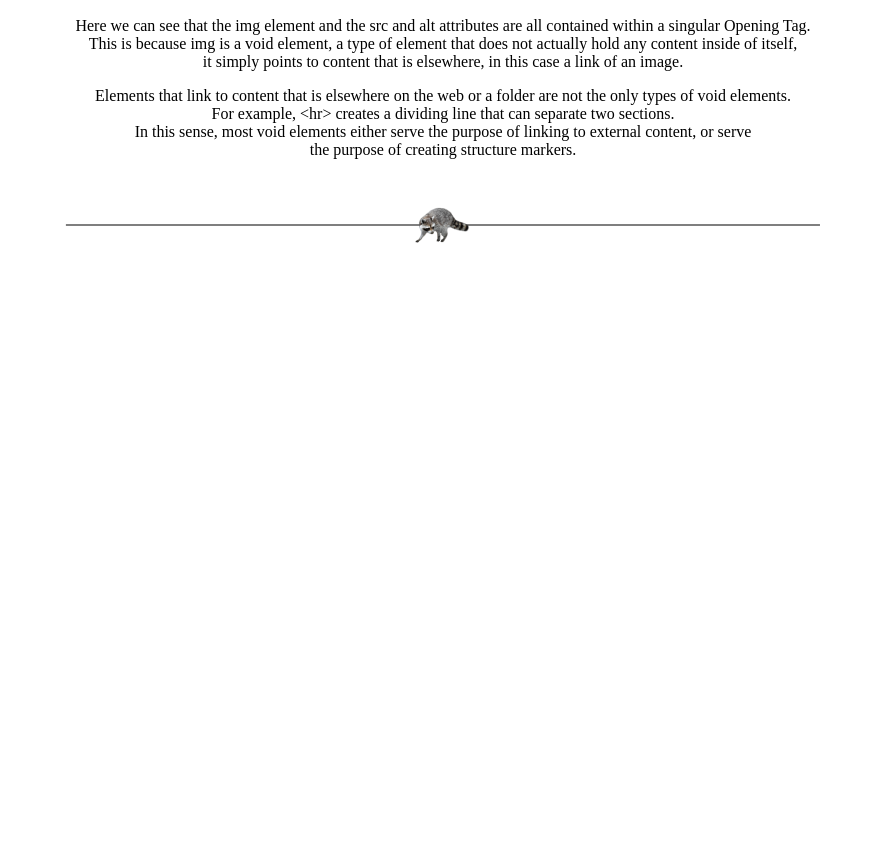
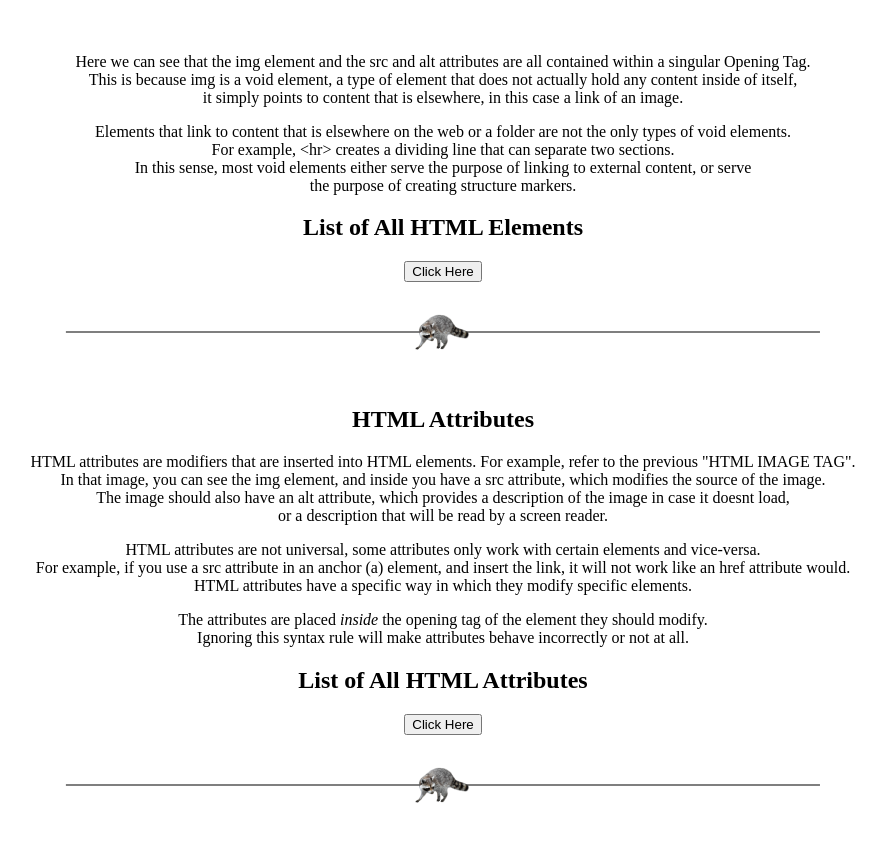
Before and after one commit to MikiMike98/Mike-s-HTML-Wiki, a plain HTML site: page index.html in a window 1280 px wide. Shown: the part 2870-3713 px from the top of the page, without its empty margins (197-1079 px from the left). Before the commit the page ends 3157 px from the top, so only its background shows below. Drawn offline with Linux system fonts and the light colour scheme.

Commit message:
added content and links

```diff
--- a/index.html
+++ b/index.html
@@ -59,7 +59,7 @@
             <p> Why does this matter?</p>
             <p> Consider SEO, how the browser manages to understand the structure of your website. But, more important than that <br> consider a blind person using a screen reader. If you only structure your content with divs, they would have to scan <br> the whole page, item by item, to reach a specific section, while if you use semantic structure dividers, like header, main and <br> footer, they could quickly skip to those parts, while also being able to understand what is what.</p>
             <p>Semantic HTML is important for SEO, and for accessibility. You should always prioritize semantic structure above non-semantic. <br> The web belongs to everyone, and semantic html makes the web a more inclusive space.</p>
-            <p>In the "HTML Elements" section I'll detail what elements are semantic or non-semantic.</p>
+            <p>A good rule of thumb is to have the body section of the HTML document be made up of three main semantic parts: header, main and footer. <br> Header and footer are pretty self-explanatory, the main would be everything else on the page. <br> Every other non-semantic element, like div, section, article, etc, would be nested inside the semantic element.</p>
             <img src="./images/sub-division-line.png" alt="This is an image that divides this new topic">
         </section>
 
@@ -77,8 +77,24 @@
             <img src="./images/EmptyTagExample.png" alt="Image showing Empty Tag syntax" width="500px">
             <p>Here we can see that the img element and the src and alt attributes are all contained within a singular Opening Tag. <br> This is because img is a void element, a type of element that does not actually hold any content inside of itself, <br> it simply points to content that is elsewhere, in this case a link of an image.</p>
             <p> Elements that link to content that is elsewhere on the web or a folder are not the only types of void elements. <br> For example, &lt;hr&gt; creates a dividing line that can separate two sections. <br> In this sense, most void elements either serve the purpose of linking to external content, or serve <br> the purpose of creating structure markers.  </p>
+            <h2> List of All HTML Elements</h2>
+            <a href="https://www.w3schools.com/TAGS/ref_byfunc.asp" target="_blank"> <button> Click Here</button></a>
+            <br>
             <img src="./images/sub-division-line.png" alt="This is an image that divides this new topic">
         </section>
+
+        <section align="center">
+            <h1> HTML Attributes</h1>
+            <p> HTML attributes are modifiers that are inserted into HTML elements. For example, refer to the previous "HTML IMAGE TAG". <br> In that image, you can see the img element, and inside you have a src attribute, which modifies the source of the image. <br> The image should also have an alt attribute, which provides a description of the image in case it doesnt load, <br> or a description that will be read by a screen reader.</p>
+            <p> HTML attributes are not universal, some attributes only work with certain elements and vice-versa. <br> For example, if you use a src attribute in an anchor (a) element, and insert the link, it will not work like an href attribute would. <br> HTML attributes have a specific way in which they modify specific elements.</p>
+            <p> The attributes are placed <em>inside</em> the opening tag of the element they should modify. <br> Ignoring this syntax rule will make attributes behave incorrectly or not at all. </p>
+            <h2> List of All HTML Attributes</h2>
+            <a href="https://www.w3schools.com/tags/ref_attributes.asp" target="_blank"> <button> Click Here</button> </a>
+            <br>
+            <img src="./images/sub-division-line.png" alt="This is an image that divides this new topic">
+
+        </section>
+
     </main>
 
 
```
